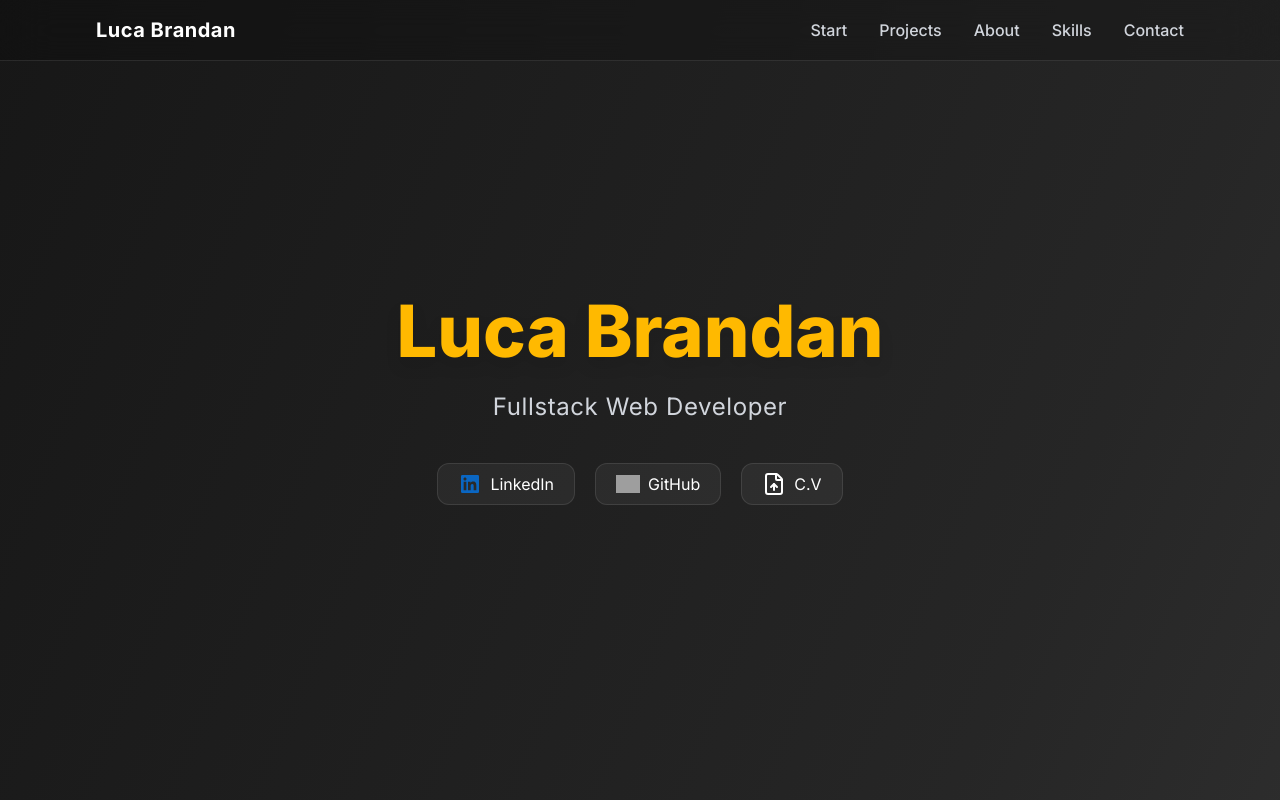
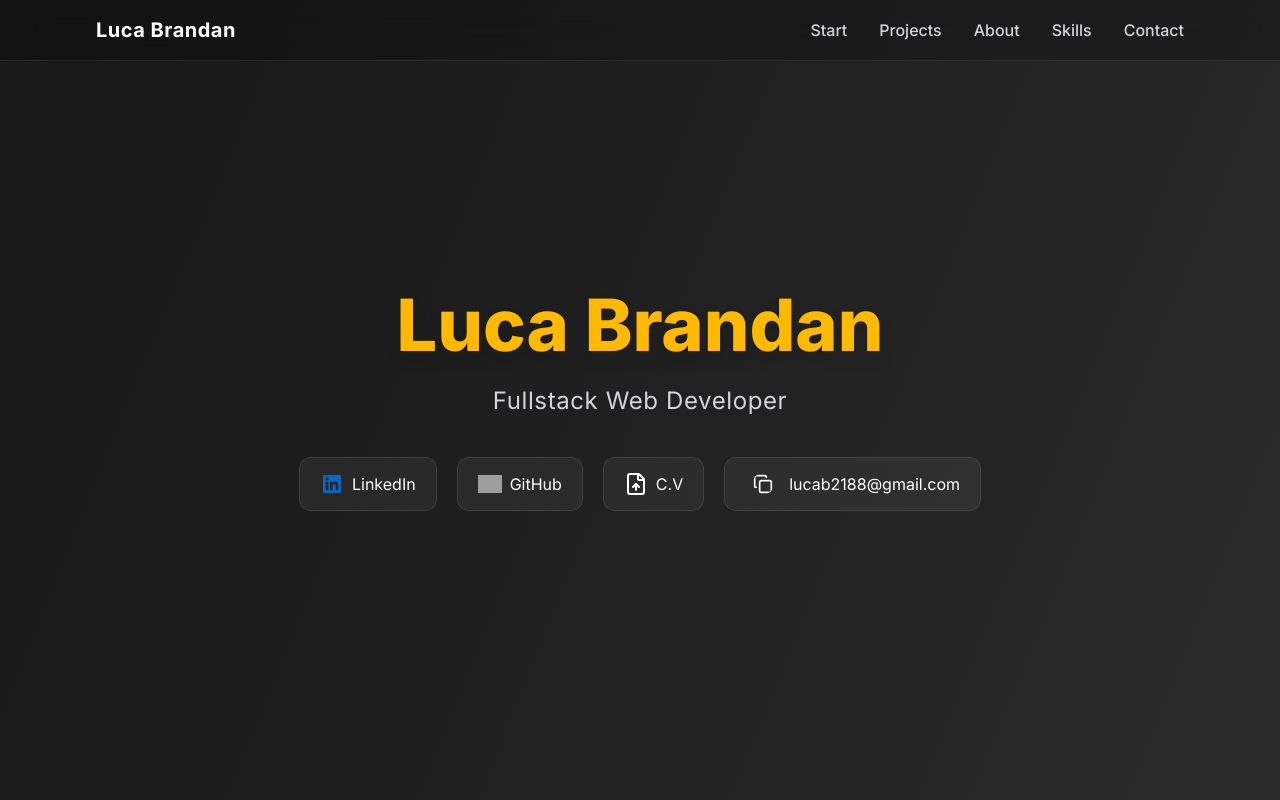
Before and after one commit to lucabr2133/my-portfolio, a React (Vite) app in the folder portfolio/: page / in a window 1280 px wide. Shown: the top 800 px of the page. Built offline with nearby package versions, Linux system fonts and the light colour scheme; grey boxes are pictures that could not be loaded.

Commit message:
feature:added curriculum link and the copy  email snippet   at the begining

```diff
--- a/portfolio/index.html
+++ b/portfolio/index.html
@@ -7,9 +7,8 @@
 <link href="https://fonts.googleapis.com/css2?family=Inter:ital,opsz,wght@0,14..32,100..900;1,14..32,100..900&display=swap" rel="stylesheet">
 
     <meta charset="UTF-8" />
-    <link rel="icon" type="image/svg+xml" href="/vite.svg" />
     <meta name="viewport" content="width=device-width, initial-scale=1.0" />
-    <title>portfolio</title>
+    <title>Luca Brandan </title>
   </head>
   <body class="bg-linear-to-br from-neutral-900 via-neutral-800 to-neutral-700 text-white">
     <div id="root"></div>
--- a/portfolio/src/App.tsx
+++ b/portfolio/src/App.tsx
@@ -1,4 +1,4 @@
-import { FileUp, Github, Linkedin, Mail } from "lucide-react";
+import { Copy, FileUp, Github, Linkedin, Mail } from "lucide-react";
 import { motion } from "motion/react";
 import { Link } from "react-scroll";
 
@@ -9,7 +9,6 @@ export default function App() {
   return (
     <main className="min-h-screen w-full flex flex-col items-center text-white">
 
-      {/* NAVBAR */}
       <header className="fixed top-0 w-full z-50 backdrop-blur-xl bg-black/20 border-b border-white/10">
         <nav className="max-w-6xl mx-auto flex justify-between items-center px-8 py-4">
           <h1 className="text-xl font-bold tracking-wide">Luca Brandan</h1>
@@ -30,7 +29,6 @@ export default function App() {
         </nav>
       </header>
 
-      {/* HERO */}
       <section id="start" className="h-screen flex flex-col justify-center items-center text-center gap-6">
         <motion.h1
           initial={{ opacity: 0, y: 20 }}
@@ -67,18 +65,28 @@ export default function App() {
             </motion.a>
           ))}
 
-          {/* CV */}
-          <motion.button
+          <motion.a
+            href="/portfolio.pdf"
+            target="_blank"
             whileHover={{ scale: 1.1, rotate: 1 }}
             className="flex bg-white/5 px-5 py-2 rounded-xl border border-white/10 items-center gap-2"
           >
             <FileUp />
             C.V
+          </motion.a>
+             <motion.button
+            whileHover={{ scale: 1.1, rotate: 1 }}
+            className="flex bg-white/5 px-5 py-2 rounded-xl border border-white/10 items-center gap-2"
+          >
+            <Copy className="hover:bg-neutral-500 rounded-2xl w-9 h-9 p-2 cursor-pointer " onClick={()=>{
+              window.navigator.clipboard.writeText('lucab2188@gmail.com')
+
+            }} />
+            lucab2188@gmail.com
           </motion.button>
         </div>
       </section>
 
-      {/* PROJECTS */}
       <section id="projects" className="w-full max-w-5xl mx-auto py-24 px-6">
         <motion.h1
           initial={{ opacity: 0, y: 25 }}
@@ -165,7 +173,6 @@ export default function App() {
         </div>
       </section>
 
-      {/* SKILLS */}
       <section id="skills" className="w-full max-w-5xl mx-auto py-24 text-center px-6">
         <motion.h1
           initial={{ opacity: 0, y: 25 }}
@@ -224,7 +231,6 @@ export default function App() {
         </motion.div>
       </section>
 
-      {/* FOOTER */}
       <footer
         id="contact"
         className="w-full bg-black/40 backdrop-blur-xl border-t border-white/10 py-14 mt-20"
```
Also changed, not shown: 1 other file (tests, documents, lock files or other folders).
